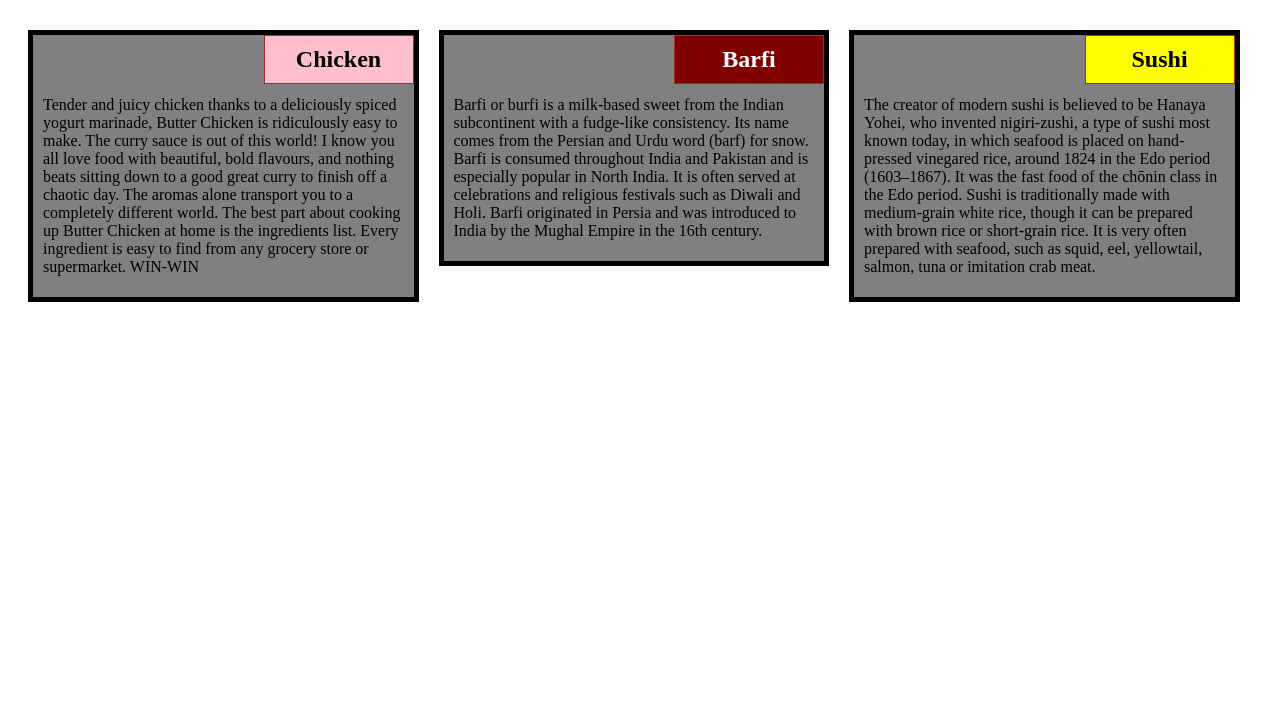
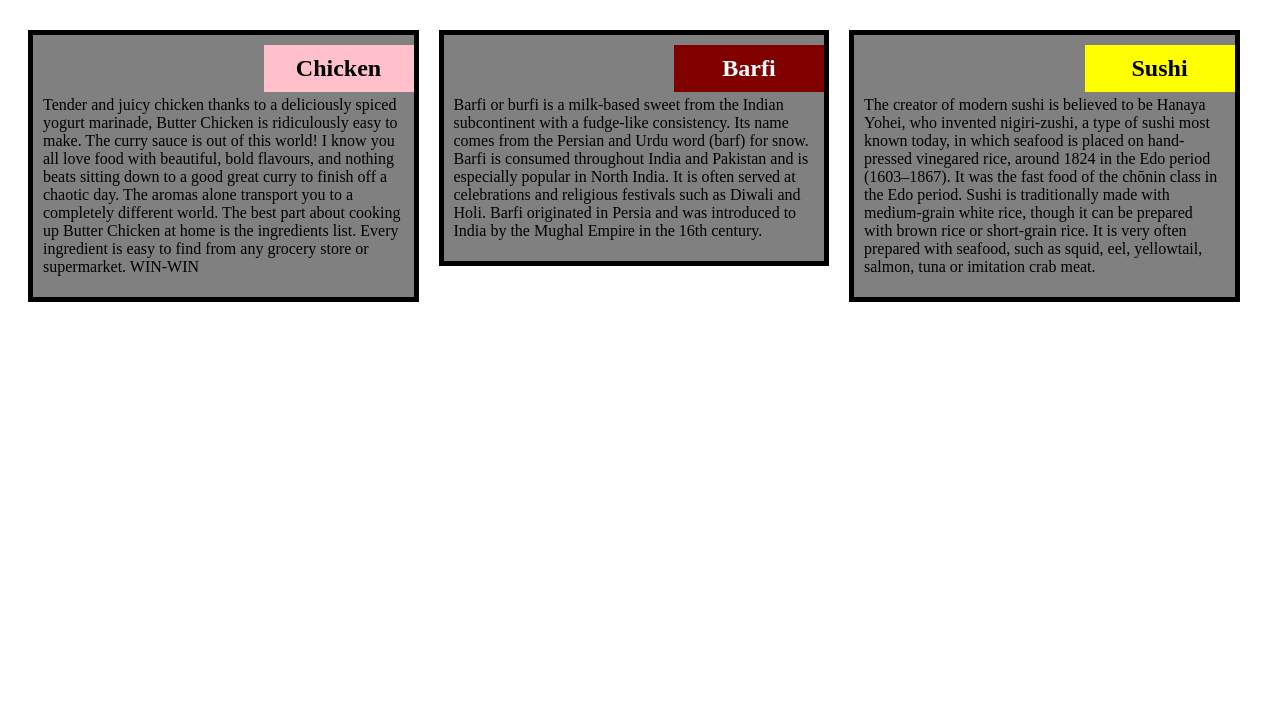
Before and after one commit to mdoxy/coursera-test, a plain HTML site: page Module2-solution/index.html in a window 1280 px wide. Shown: the part 73-800 px from the top of the page. Drawn offline with Linux system fonts and the light colour scheme.

Commit message:
Update stylesheet.css

```diff
--- a/Module2-solution/css/stylesheet.css
+++ b/Module2-solution/css/stylesheet.css
@@ -8,14 +8,14 @@ h1 {
 }
 
 .title {
-  border: 1px solid brown;
+  border: 3px black;
   font-weight: bold;
   position: absolute;
   right: 0;
   width: 150px;
   text-align: center;
   padding: 10px 0 10px 0;
-  margin-top: 0;
+  margin-top: 10px;
 }
 
 .description {
```
